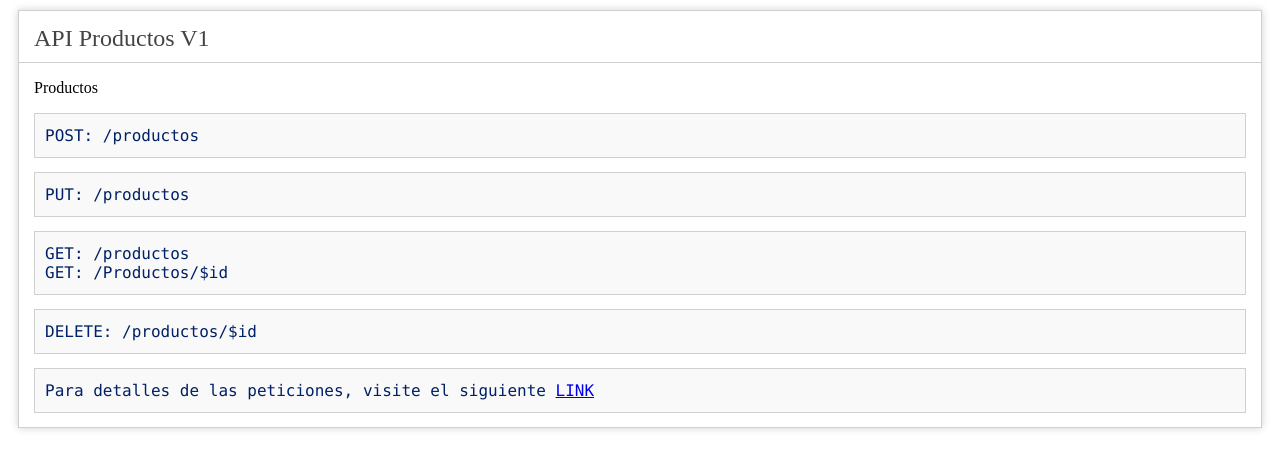
After one commit to lorenzodev20/api-productos-almacen, a PHP site: page /documentacion.html in a window 1280 px wide. The commit adds this page. Shown: the top 470 px of the page. Run offline with PHP 8.4, Linux system fonts and the light colour scheme.

Commit message:
Correccion de host de conexion BD y documentacion

```diff
--- /dev/null
+++ b/documentacion.html
@@ -0,0 +1,37 @@
+<!DOCTYPE html>
+<html lang="es">
+<head>
+    <meta charset="UTF-8">
+    <meta http-equiv="X-UA-Compatible" content="IE=edge">
+    <meta name="viewport" content="width=device-width, initial-scale=1.0">
+    <link rel="stylesheet" href="public/css/estilos.css">
+    <title>Documentacion</title>
+</head>
+<body>
+	<body>
+		<div class="container">
+			<h1>API Productos V1</h1>
+			<div class="divbody">
+				<p>Productos</p>
+				<code>
+					POST: /productos
+				</code>
+				<code>
+					PUT: /productos
+				</code>
+				<code>
+					GET: /productos
+					<br>
+					GET: /Productos/$id
+				</code>
+				<code>
+					DELETE: /productos/$id
+				</code>
+				<code>
+					Para detalles de las peticiones, visite el siguiente <a href="https://documenter.getpostman.com/view/18208862/UVyn3Jvp">LINK</a>
+				</code>
+			</div>
+		</div>
+	</body>
+</body>
+</html>
--- a/src/db/conexion.php
+++ b/src/db/conexion.php
@@ -1,6 +1,6 @@
 <?php
 
-$servername = "185.28.21.204";
+$servername = "sql538.main-hosting.eu";
 $username = "u751235309_almacenes_api";
 $password = "Z]fccwZBi5";
 $database = "u751235309_almacenes_api";
```
Also changed, not shown: index.php (+4 -26 lines).
